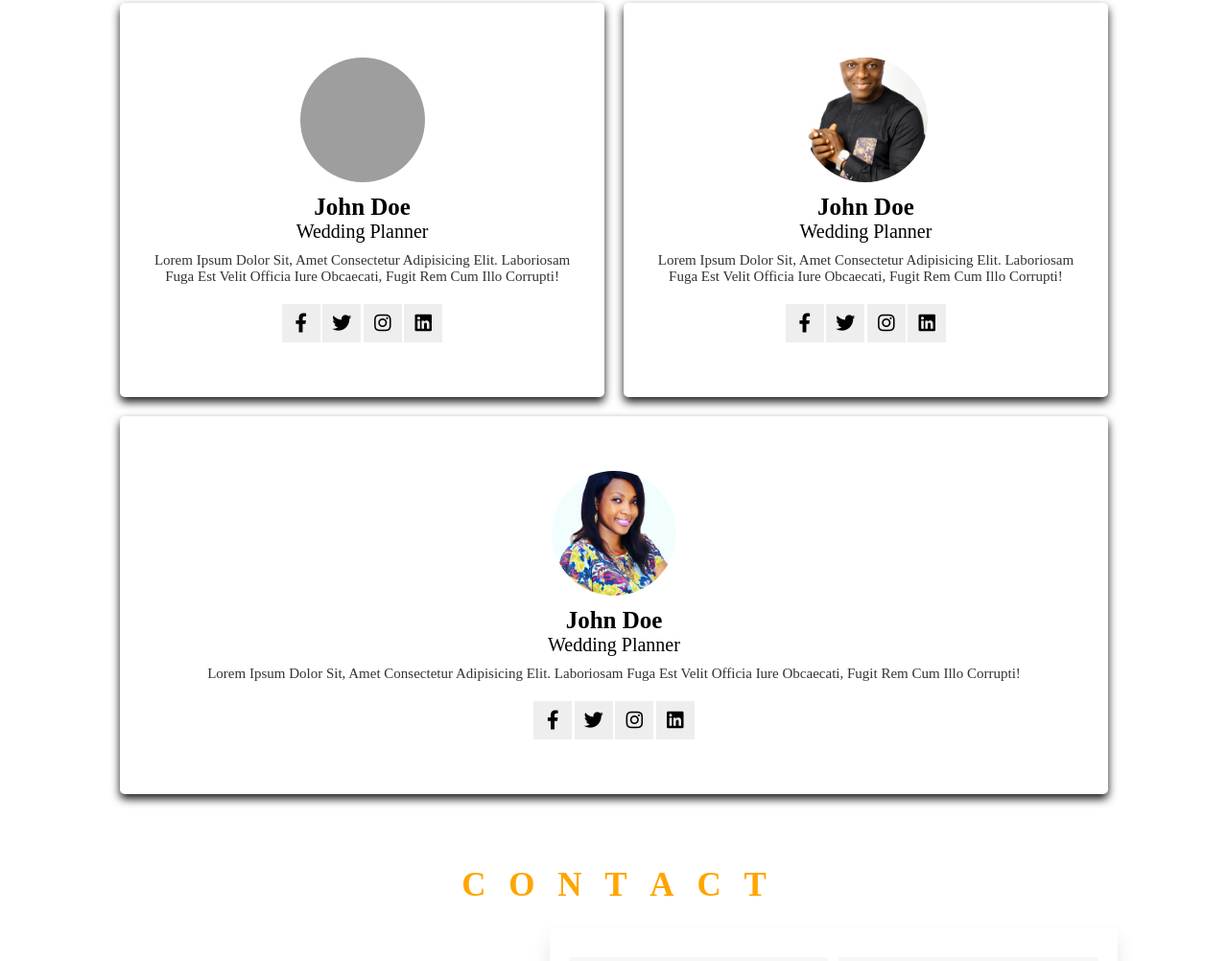
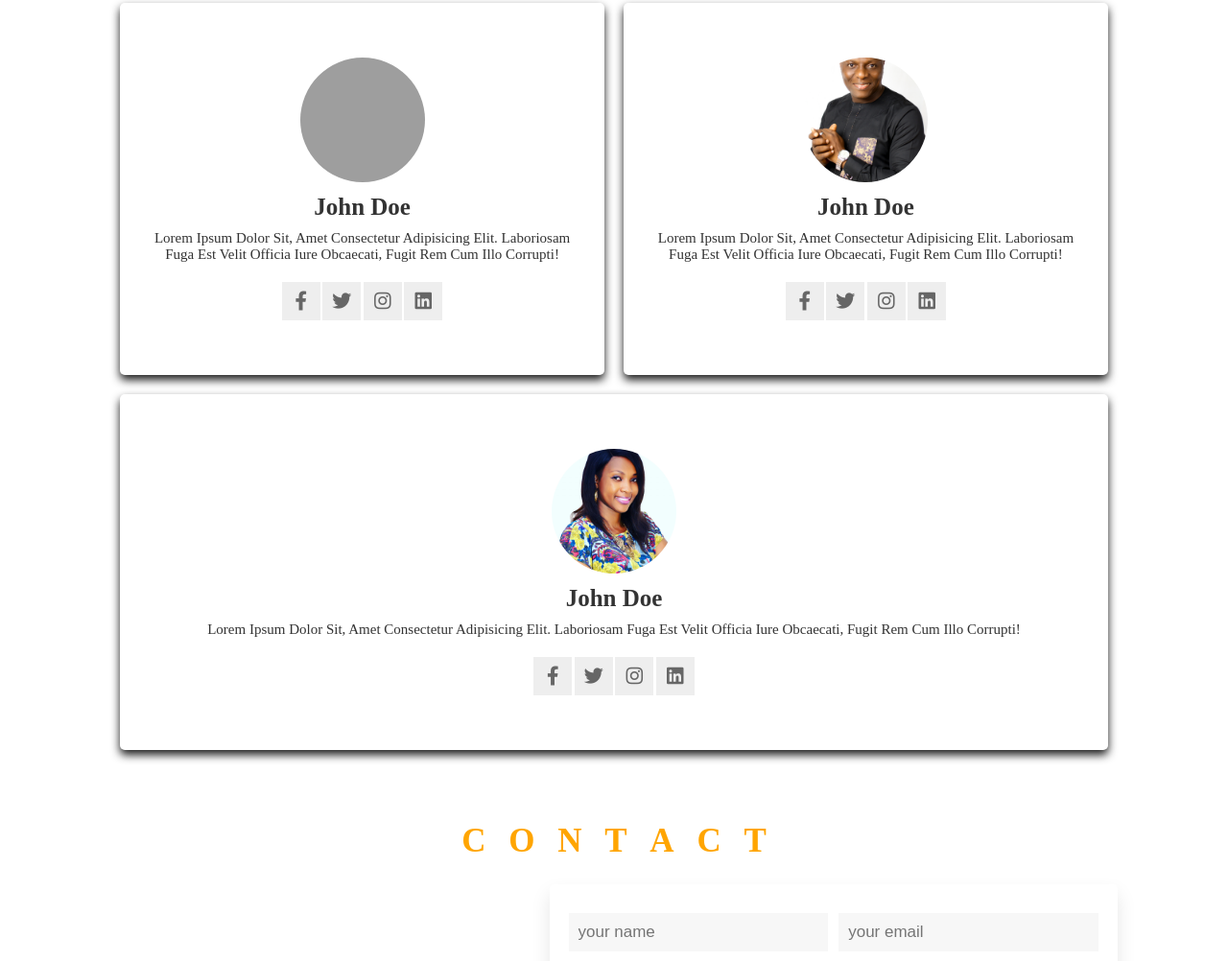
Before and after one commit to NickEmma/travel-and-tour-website, a plain HTML site: page index.html in a window 1280 px wide. Shown: the part 4077-5079 px from the top of the page at 96% size. Drawn offline with Linux system fonts and the light colour scheme; grey boxes are pictures that could not be loaded.

Commit message:
changed html and css

```diff
--- a/css/style.css
+++ b/css/style.css
@@ -429,11 +429,11 @@ section{
 }
 .reviews .box-container .box h3{
     font-size: 2.5rem;
-    color: var(--black);
+    color: #333;
 }
 .reviews .box-container .box span{
     font-size: 2rem;
-    color: var(--pink);
+    color: var(--orange);
 }
 .reviews .box-container .box p{
     font-size: 1.5rem;
@@ -448,12 +448,12 @@ section{
     width: 4rem;
     line-height: 4rem;
     font-size: 2rem;
-    color: var(--black);
+    color: #666;
     background: #eee;
 }
 .reviews .box-container .box .share a:hover{
     color: #fff;
-    background: var(--pink);
+    background: var(--orange);
 }
 /* contact section ends  */
 .contact .row{
--- a/index.html
+++ b/index.html
@@ -368,7 +368,6 @@
             <div class="box">
                 <img src="images/user1.jpg" alt="">
                 <h3>john doe</h3>
-                <span>wedding planner</span>
                 <p>Lorem ipsum dolor sit, amet consectetur adipisicing elit. Laboriosam fuga est velit officia iure obcaecati, fugit rem cum illo corrupti!</p>
                 <div class="share">
                     <a href="#" class="fab fa-facebook-f"></a>
@@ -380,7 +379,6 @@
             <div class="box">
                 <img src="images/user2.jpg" alt="">
                 <h3>john doe</h3>
-                <span>wedding planner</span>
                 <p>Lorem ipsum dolor sit, amet consectetur adipisicing elit. Laboriosam fuga est velit officia iure obcaecati, fugit rem cum illo corrupti!</p>
                 <div class="share">
                     <a href="#" class="fab fa-facebook-f"></a>
@@ -392,7 +390,6 @@
             <div class="box">
                 <img src="images/user3.jpg" alt="">
                 <h3>john doe</h3>
-                <span>wedding planner</span>
                 <p>Lorem ipsum dolor sit, amet consectetur adipisicing elit. Laboriosam fuga est velit officia iure obcaecati, fugit rem cum illo corrupti!</p>
                 <div class="share">
                     <a href="#" class="fab fa-facebook-f"></a>
```
